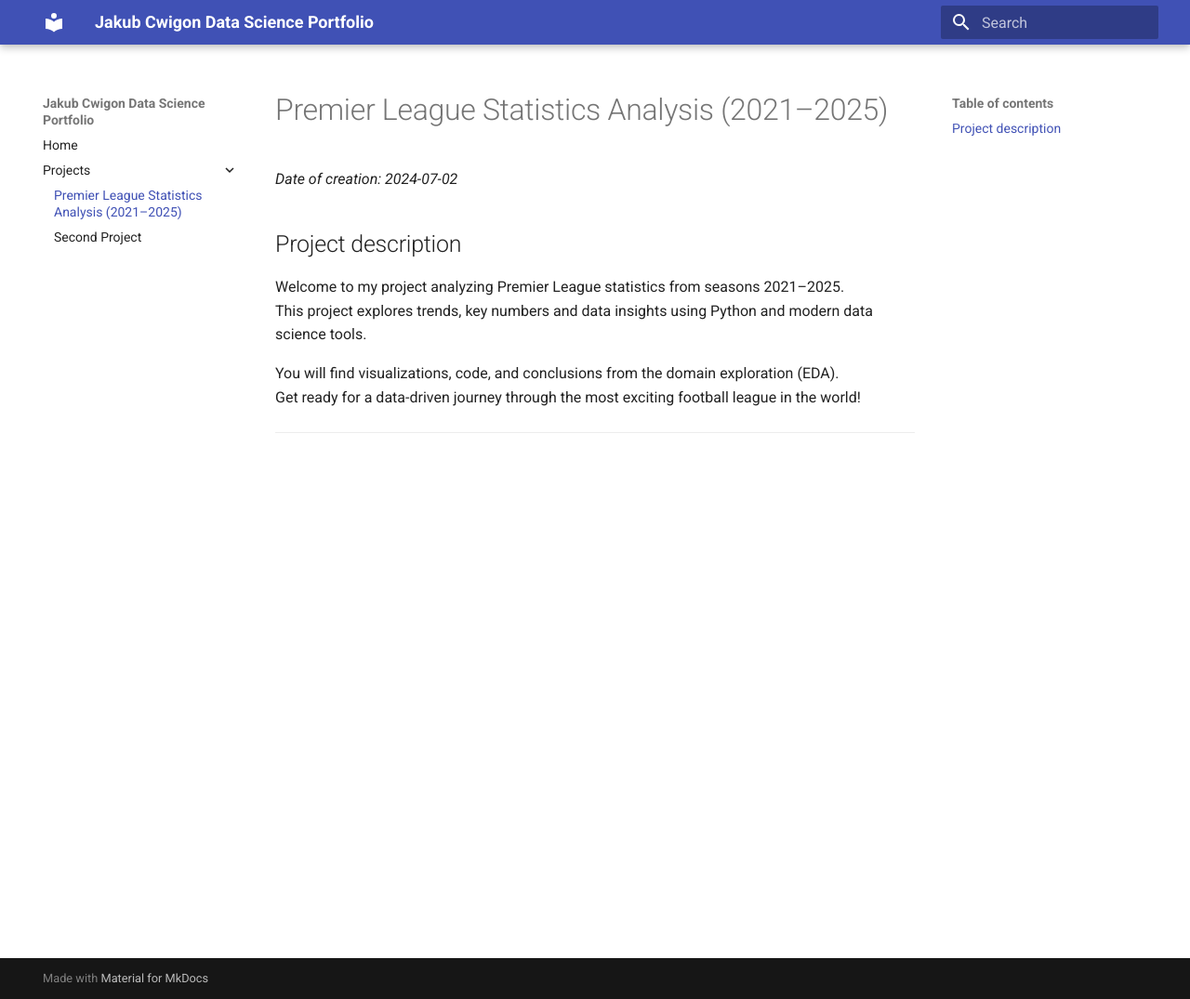
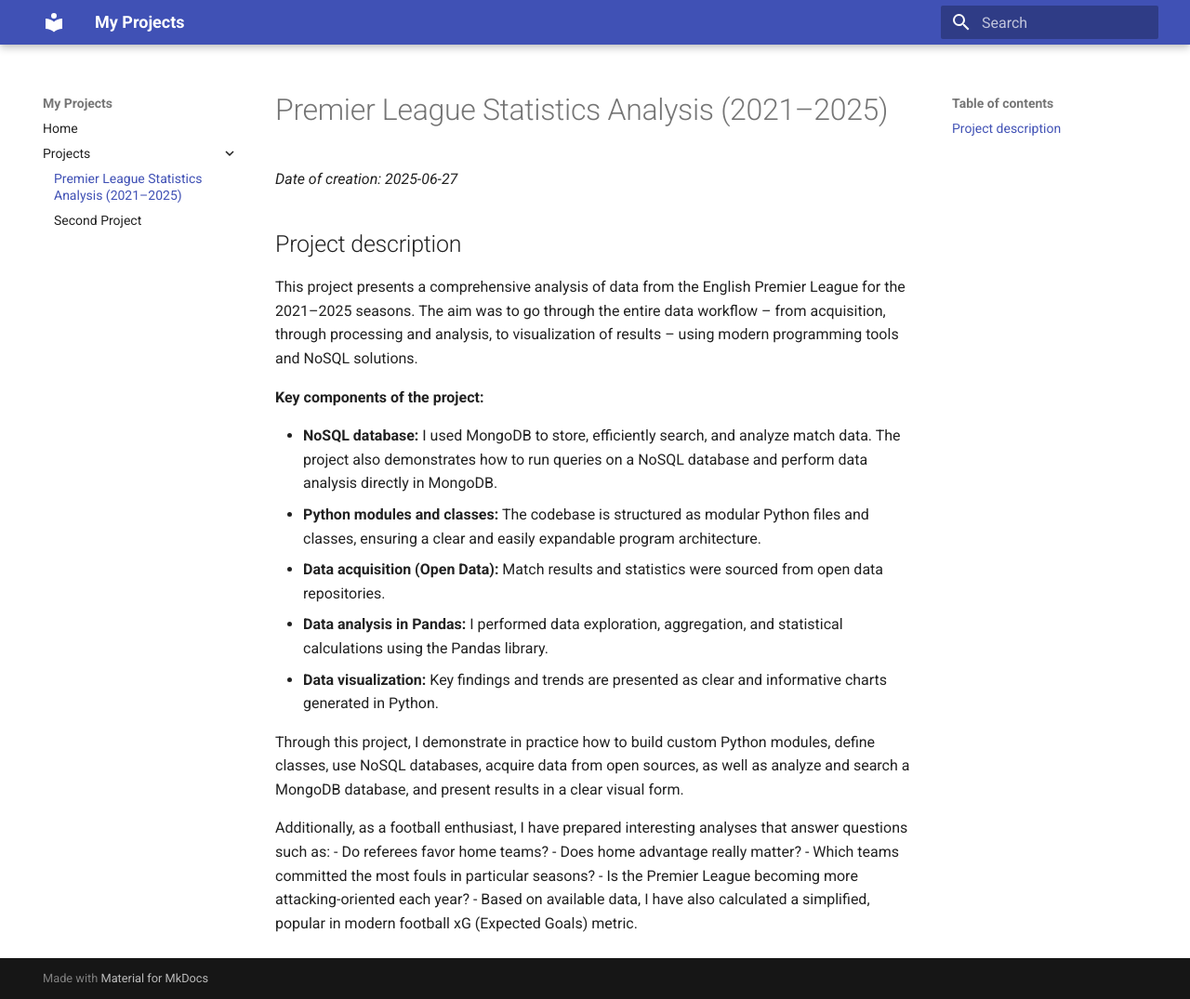
Before and after one commit to jcwigon/jakub-ds-portfolio, an MkDocs documentation site: the page built from docs/projects/premier-league-stats-2021-2025-analysis.md, in a window 1280 px wide and 1075 px high. Shown: the whole window at 93% size. Built offline with MkDocs 1.6.1 and Material for MkDocs 9.7.7, drawn with Linux system fonts in a browser that asks for light colours.

Commit message:
Update project description to English version

```diff
--- a/docs/projects/premier-league-stats-2021-2025-analysis.md
+++ b/docs/projects/premier-league-stats-2021-2025-analysis.md
@@ -1,13 +1,24 @@
 # Premier League Statistics Analysis (2021–2025)
 
-*Date of creation: 2024-07-02*
+*Date of creation: 2025-06-27*
 
 ## Project description
 
-Welcome to my project analyzing Premier League statistics from seasons 2021–2025.
-This project explores trends, key numbers and data insights using Python and modern data science tools.
+This project presents a comprehensive analysis of data from the English Premier League for the 2021–2025 seasons. The aim was to go through the entire data workflow – from acquisition, through processing and analysis, to visualization of results – using modern programming tools and NoSQL solutions.
 
-You will find visualizations, code, and conclusions from the domain exploration (EDA).
-Get ready for a data-driven journey through the most exciting football league in the world!
+**Key components of the project:**
 
----
+- **NoSQL database:** I used MongoDB to store, efficiently search, and analyze match data. The project also demonstrates how to run queries on a NoSQL database and perform data analysis directly in MongoDB.
+- **Python modules and classes:** The codebase is structured as modular Python files and classes, ensuring a clear and easily expandable program architecture.
+- **Data acquisition (Open Data):** Match results and statistics were sourced from open data repositories.
+- **Data analysis in Pandas:** I performed data exploration, aggregation, and statistical calculations using the Pandas library.
+- **Data visualization:** Key findings and trends are presented as clear and informative charts generated in Python.
+
+Through this project, I demonstrate in practice how to build custom Python modules, define classes, use NoSQL databases, acquire data from open sources, as well as analyze and search a MongoDB database, and present results in a clear visual form.
+
+Additionally, as a football enthusiast, I have prepared interesting analyses that answer questions such as:
+- Do referees favor home teams?
+- Does home advantage really matter?
+- Which teams committed the most fouls in particular seasons?
+- Is the Premier League becoming more attacking-oriented each year?
+- Based on available data, I have also calculated a simplified, popular in modern football xG (Expected Goals) metric.
--- a/mkdocs.yml
+++ b/mkdocs.yml
@@ -1,4 +1,4 @@
-site_name: Jakub Cwigon Data Science Portfolio
+site_name: My Projects
 
 theme:
   name: material
```
Also changed, not shown: site/404.html, site/index.html, site/projects/premier-league-stats-2021-2025-analysis/index.html, site/projects/second-project/index.html, site/search/search_index.json.
